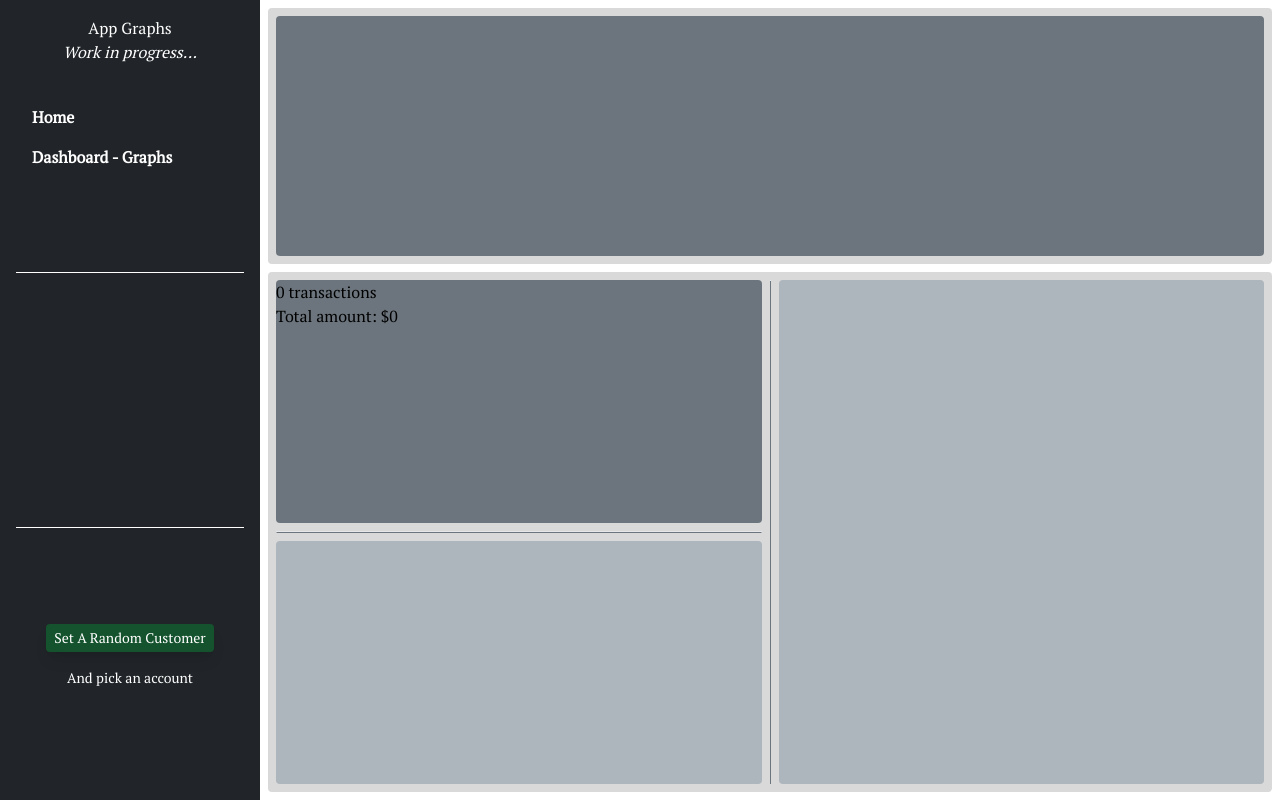
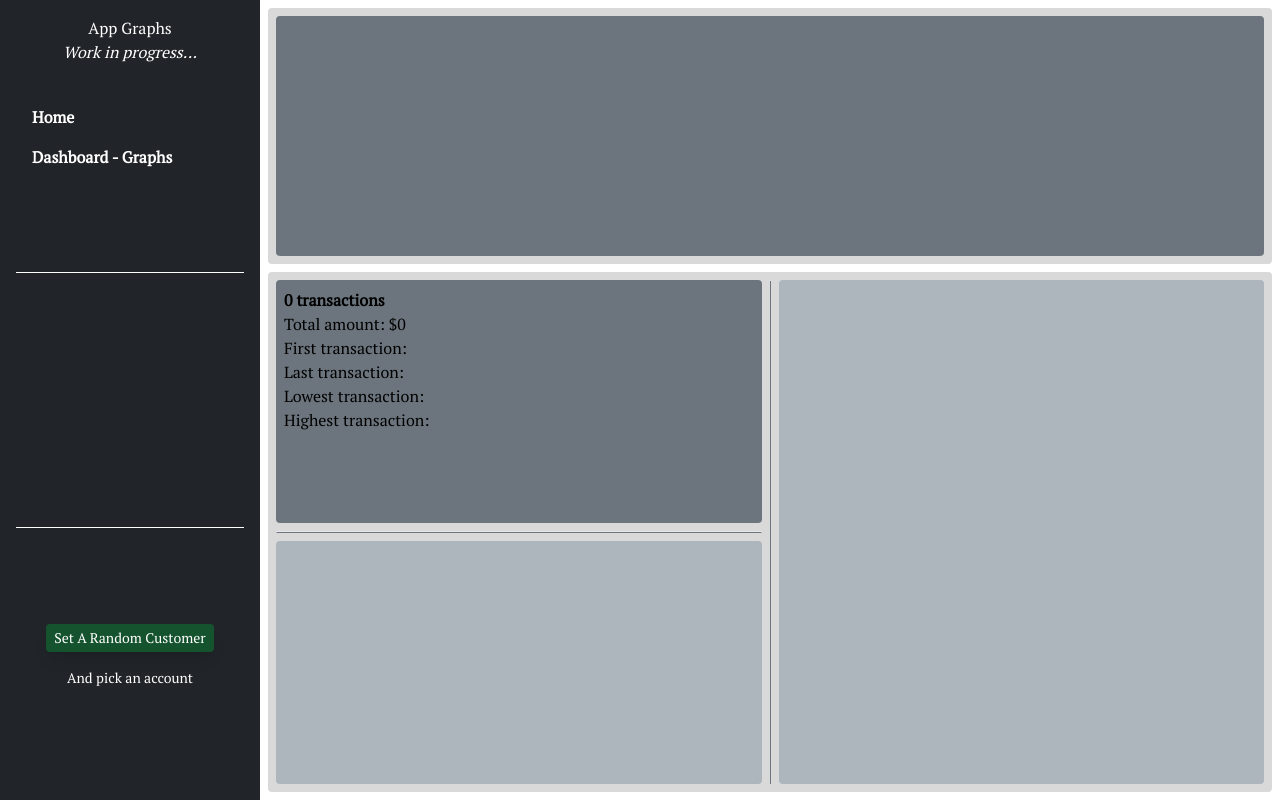
Before and after one commit to mt-shke/FeAppGraphs4, a React (Vite) app: page /graphs/3 in a window 1280 px wide. Built offline with nearby package versions, Linux system fonts and the light colour scheme.

Commit message:
pie top data

```diff
--- a/src/pages/graphsPage/GraphsPage3/GraphsPage3Section/PieDataReportTop.tsx
+++ b/src/pages/graphsPage/GraphsPage3/GraphsPage3Section/PieDataReportTop.tsx
@@ -1,27 +1,58 @@
 import { IUpdatedOptions } from ".";
 import { TransactionType } from "../../../../models/ts/types";
+import { dateToEnFormat } from "../../../../utils/dates";
 
 export interface ITransactionsProps {
    transactions: TransactionType[];
 }
 
 const PieDataReportTop: React.FC<IUpdatedOptions> = ({ transactions }) => {
-   console.log(transactions);
-
    const totalTransactions = transactions.length;
-   const amounts = transactions.map((item) => item.amount);
+   const amounts = transactions.map((item) => item.amount).sort();
    const totalAmount = amounts.reduce((prev, curr) => prev + curr, 0);
 
-   console.log("amounts :", amounts);
+   let highest,
+      lowest,
+      firstTransaction,
+      firstTransactionDate,
+      lastTransaction,
+      lastTransactionDate = "";
+
+   if (totalTransactions >= 1) {
+      lowest = amounts[0];
+      highest = amounts[amounts.length - 1];
+      firstTransaction = transactions[0];
+      firstTransactionDate = dateToEnFormat(firstTransaction.date);
+      lastTransaction = transactions[transactions.length - 1];
+      lastTransactionDate = dateToEnFormat(lastTransaction.date);
+   }
 
    return (
-      <article>
+      <article className="p-2">
          <ul>
             <li>
-               {totalTransactions} {`transactions`}
+               <h2 className="font-bold">
+                  {totalTransactions} {`transactions`}
+               </h2>
             </li>
             <li>
                {`Total amount: `}${totalAmount}
+            </li>
+            <li>
+               {`First transaction: `}
+               {firstTransactionDate}
+            </li>
+            <li>
+               {`Last transaction: `}
+               {lastTransactionDate}
+            </li>
+            <li>
+               {`Lowest transaction: `}
+               {lowest}
+            </li>
+            <li>
+               {`Highest transaction: `}
+               {highest}
             </li>
          </ul>
       </article>
```
